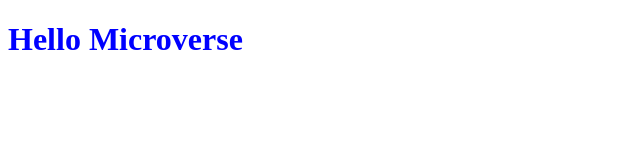
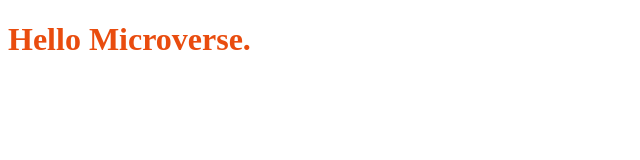
Before and after one commit to dheerajsachdeva/Hello-World, a website: page index.html in a window 1280 px wide. Shown: the whole page, without its empty margins (0-640 px from the left). Drawn offline with Linux system fonts and the light colour scheme.

Commit message:
Adding index, styles and readme file again

```diff
--- a/index.html
+++ b/index.html
@@ -9,7 +9,7 @@
 </head>
 <body>
     <header class = "header">
-    <h1>Hello Microverse</h1>
+    <h1>Hello Microverse.</h1>
     </header>
 </body>
 </html>
--- a/styles.css
+++ b/styles.css
@@ -1,3 +1,3 @@
 .header {
-  color: blue;
+  color: rgb(233, 76, 14);
 }
```
Also changed, not shown: readme.md.
